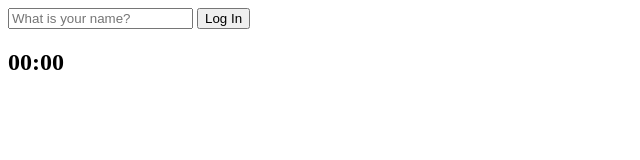
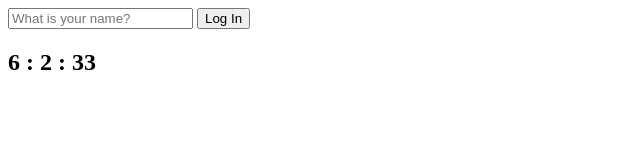
Before and after one commit to saeminakim/momentum, a plain HTML site: page index.html in a window 1280 px wide. Shown: the full height of the page, 0-640 px from the left. Drawn offline with Linux system fonts and the light colour scheme.

Commit message:
#5.1 Timeouts and Dates

```diff
--- a/index.html
+++ b/index.html
@@ -14,7 +14,7 @@
     <input required maxlength="15" type="text" placeholder="What is your name?" />
     <input type="submit" value="Log In" />
   </form>
-  <h2 id="clock">00:00</h2>
+  <h2 id="clock">00:00:00</h2>
   <h1 id="greeting" class="hidden"></h1>
   <script src="js/greetings.js"></script>
   <script src="js/clock.js"></script>
--- a/js/clock.js
+++ b/js/clock.js
@@ -1,7 +1,9 @@
 const clock = document.querySelector("h2#clock");
 
-function sayHello() {
-  console.log("hello");
+function getClock() {
+  const date = new Date();
+  clock.innerText = `${date.getHours()} : ${date.getMinutes()} : ${date.getSeconds()}`;
 }
 
-// setInterval(sayHello, 5000);
+getClock();
+setInterval(getClock, 1000);
```
